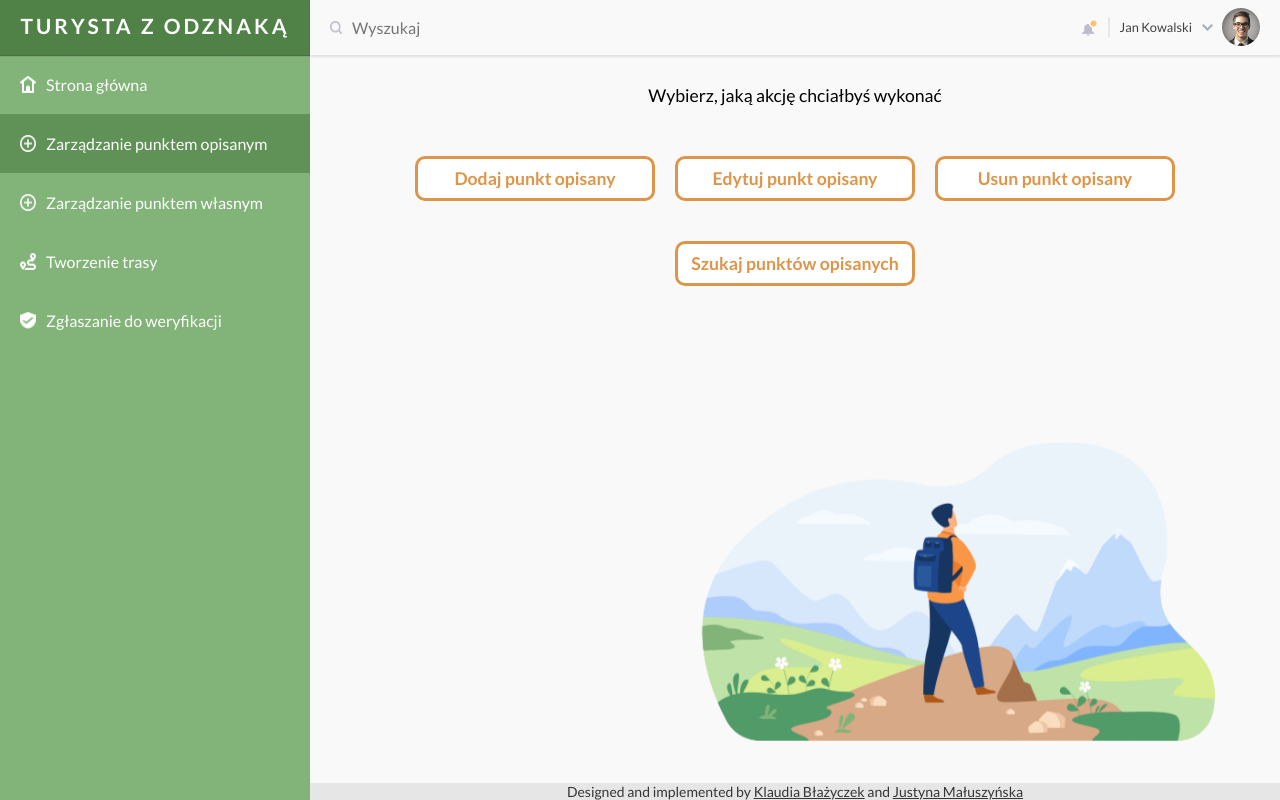
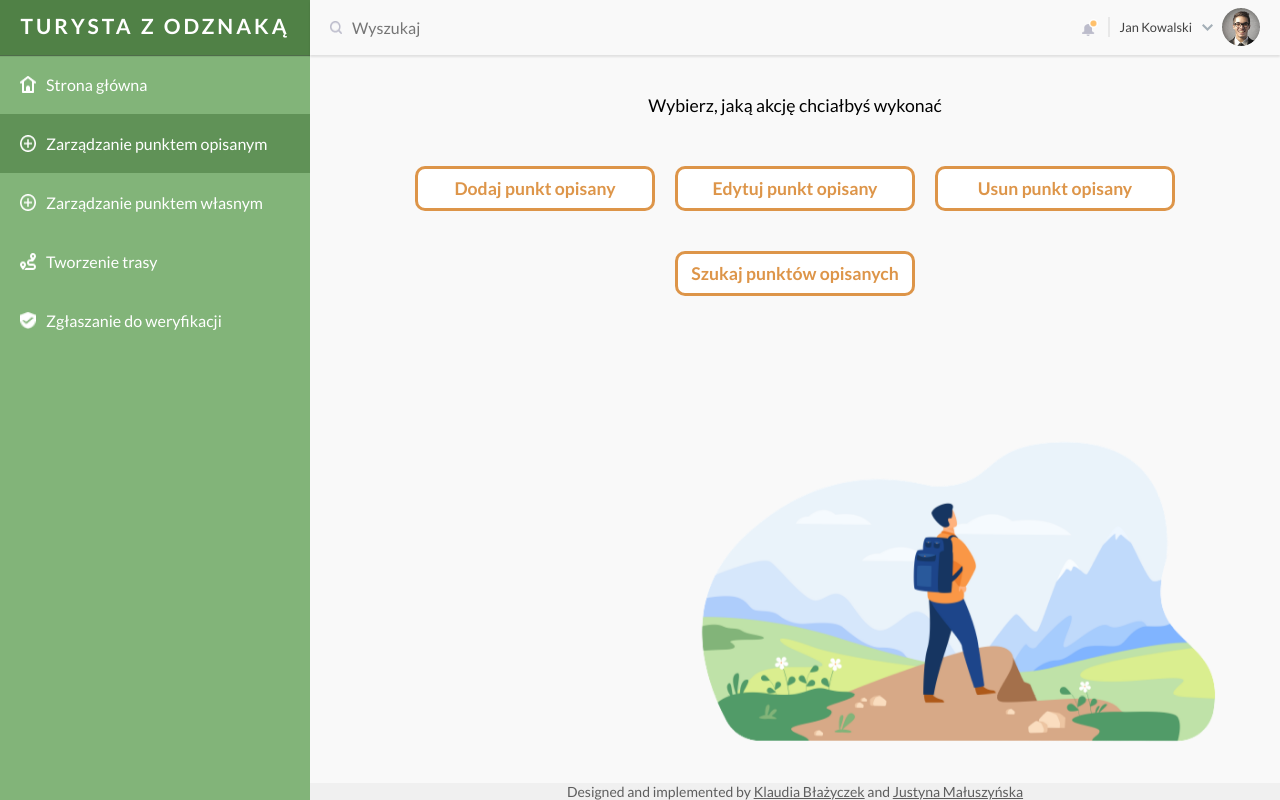
Before and after one commit to Vesperalin/Turysta-z-odznaka, a React (Create React App) app in the folder frontend/: page /punkt-opisany in a window 1280 px wide. Built offline with nearby package versions, Linux system fonts and the light colour scheme.

Commit message:
Small style improvement

```diff
--- a/frontend/src/App.module.css
+++ b/frontend/src/App.module.css
@@ -21,8 +21,8 @@ footer {
   text-align: center;
   flex-shrink: 0;
   font-size: 14px;
-  color: rgb(54, 54, 54);
-  background-color: rgb(230, 230, 230);
+  color: rgb(94, 94, 94);
+  background-color: rgb(240, 240, 240);
 }
 
 footer a {
--- a/frontend/src/components/Container/LabeledPointManagement/LabeledPointManagement.module.css
+++ b/frontend/src/components/Container/LabeledPointManagement/LabeledPointManagement.module.css
@@ -11,7 +11,7 @@
 }
 
 .wrapper h2 {
-  padding: 30px 0;
+  padding: 40px 0 30px 0;
   font-size: 1.1rem;
 }
 
```
